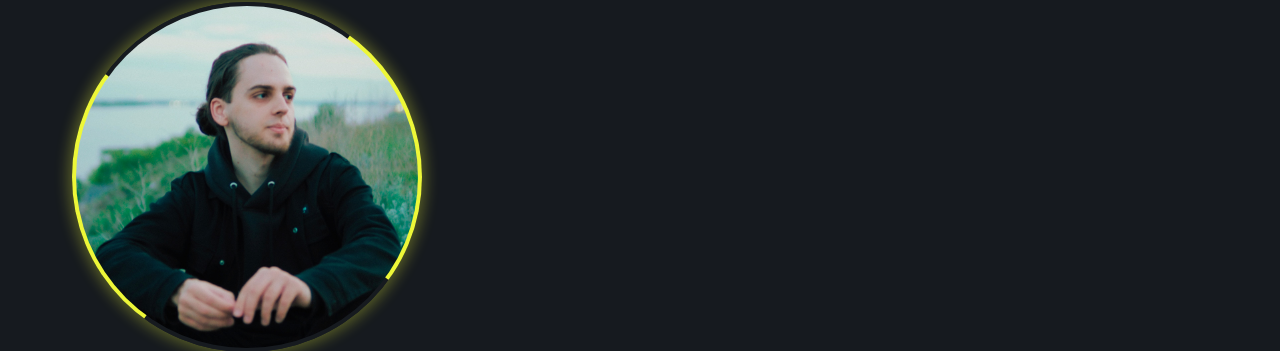
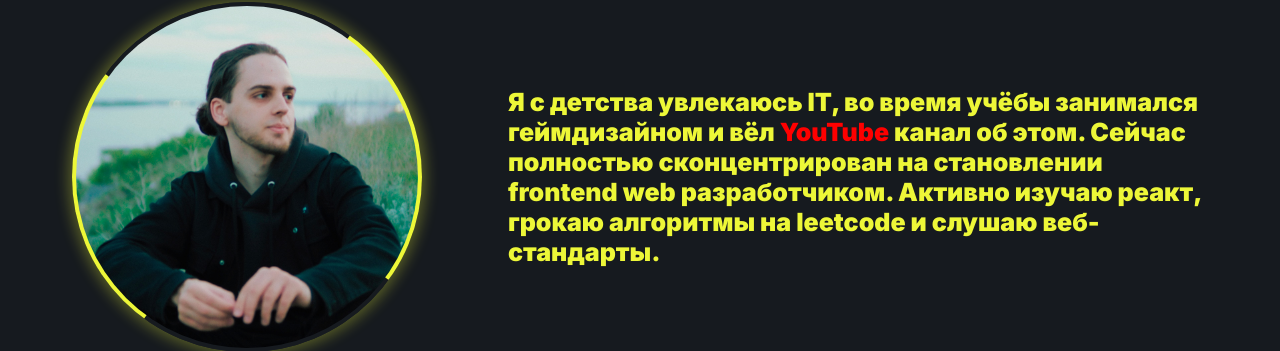
Before and after one commit to KrashheR/krashher-website, a React (Create React App) app: page / in a window 1280 px wide. Shown: the part 244-595 px from the top of the page. Built offline with nearby package versions, Linux system fonts and the light colour scheme.

Commit message:
Added about me description

```diff
--- a/src/components/aboutMe/aboutMe.jsx
+++ b/src/components/aboutMe/aboutMe.jsx
@@ -1,15 +1,20 @@
 import React from "react";
-import { StyledAboutMe } from "./styled";
+import { StyledAboutMe, StyledAboutMeLink } from "./styled";
 import Container from "../container/container";
-import GreetingsImage from "../greetingsImage/greetingsImage";
-import myPhoto from "../../assets/images/my_photo.jpg";
+import myPhotoImg from "../../assets/images/my_photo.jpg";
+import MyPhoto from "../myPhoto/myPhoto";
+import Description from "../description/description";
+import { StyledAboutMeText } from "./styled";
 
 function AboutMe () {
 
   return(
     <Container>
       <StyledAboutMe>
-        <GreetingsImage imageSrc={myPhoto}></GreetingsImage>
+        <MyPhoto imageSrc={myPhotoImg}></MyPhoto>
+        <StyledAboutMeText>Я с детства увлекаюсь IT, во время учёбы занимался геймдизайном и вёл <StyledAboutMeLink>YouTube</StyledAboutMeLink> канал об этом.
+          Сейчас полностью сконцентрирован на становлении frontend web разработчиком.
+          Активно изучаю реакт, грокаю алгоритмы на leetcode и слушаю веб-стандарты.</StyledAboutMeText>
       </StyledAboutMe>
     </Container>
   );
--- a/src/components/aboutMe/styled.js
+++ b/src/components/aboutMe/styled.js
@@ -17,3 +17,14 @@ export const StyledAboutMe = styled.section`
     gap: 0;
   }
 `;
+
+export const StyledAboutMeText = styled.p`
+  max-width: 700px;
+  font-weight: 900;
+  color: ${(props) => props.theme.colors.textPrimary};
+  font-size: 25px;
+`;
+
+export const StyledAboutMeLink = styled.a`
+  color: red;
+`;
--- a/src/components/greetingsImage/greetingsImage.jsx
+++ b/src/components/myPhoto/myPhoto.jsx
@@ -1,8 +1,8 @@
 import React, { useEffect } from "react";
 import { motion, useAnimate } from "framer-motion";
-import { StyledBorder, StyledGreetingsImage, StyledGreetingsImageContainer } from "./styled";
+import { StyledBorder, StyledMyPhoto, StyledMyPhotoContainer } from "./styled";
 
-function GreetingsImage ({ imageSrc }) {
+function MyPhoto ({ imageSrc }) {
   const [scope, animate] = useAnimate();
 
   const container = {
@@ -30,14 +30,14 @@ function GreetingsImage ({ imageSrc }) {
 
   useEffect(() => {
     RotateAnimation();
-  }, []);
+  },);
 
   return (
-    <StyledGreetingsImageContainer as={motion.div} variants={container} initial="hidden" animate="visible">
+    <StyledMyPhotoContainer as={motion.div} variants={container} initial="hidden" animate="visible">
       <StyledBorder as={motion.div} ref={scope}></StyledBorder>
-      <StyledGreetingsImage src={imageSrc} />
-    </StyledGreetingsImageContainer>
+      <StyledMyPhoto src={imageSrc} alt="Моя фотография"/>
+    </StyledMyPhotoContainer>
   )
 }
 
-export default GreetingsImage;
+export default MyPhoto;
--- a/src/components/greetingsImage/styled.js
+++ b/src/components/myPhoto/styled.js
@@ -1,6 +1,6 @@
 import styled from "styled-components";
 
-export const StyledGreetingsImage = styled.img`
+export const StyledMyPhoto = styled.img`
   position: absolute;
   border-radius: 50%;
   z-index: -1;
@@ -10,7 +10,7 @@ export const StyledGreetingsImage = styled.img`
   height: calc(100% - 8px);
 `;
 
-export const StyledGreetingsImageContainer = styled.div`
+export const StyledMyPhotoContainer = styled.div`
   position: relative;
 	z-index: 0;
 	width: 350px;
@@ -21,8 +21,18 @@ export const StyledGreetingsImageContainer = styled.div`
   box-shadow: 0px 0px 14px 4px rgba(237, 247, 56, 0.3);
 
   @media (max-width: ${(props) => props.theme.deviceSizes.tablet}) {
+    width: 320px;
+    height: 320px;
+  }
+
+  @media (max-width: ${(props) => props.theme.deviceSizes.mobile}) {
     width: 300px;
     height: 300px;
+  }
+
+  @media (max-width: ${(props) => props.theme.deviceSizes.mobileSmall}) {
+    width: 260px;
+    height: 260px;
   }
 `;
 
```
